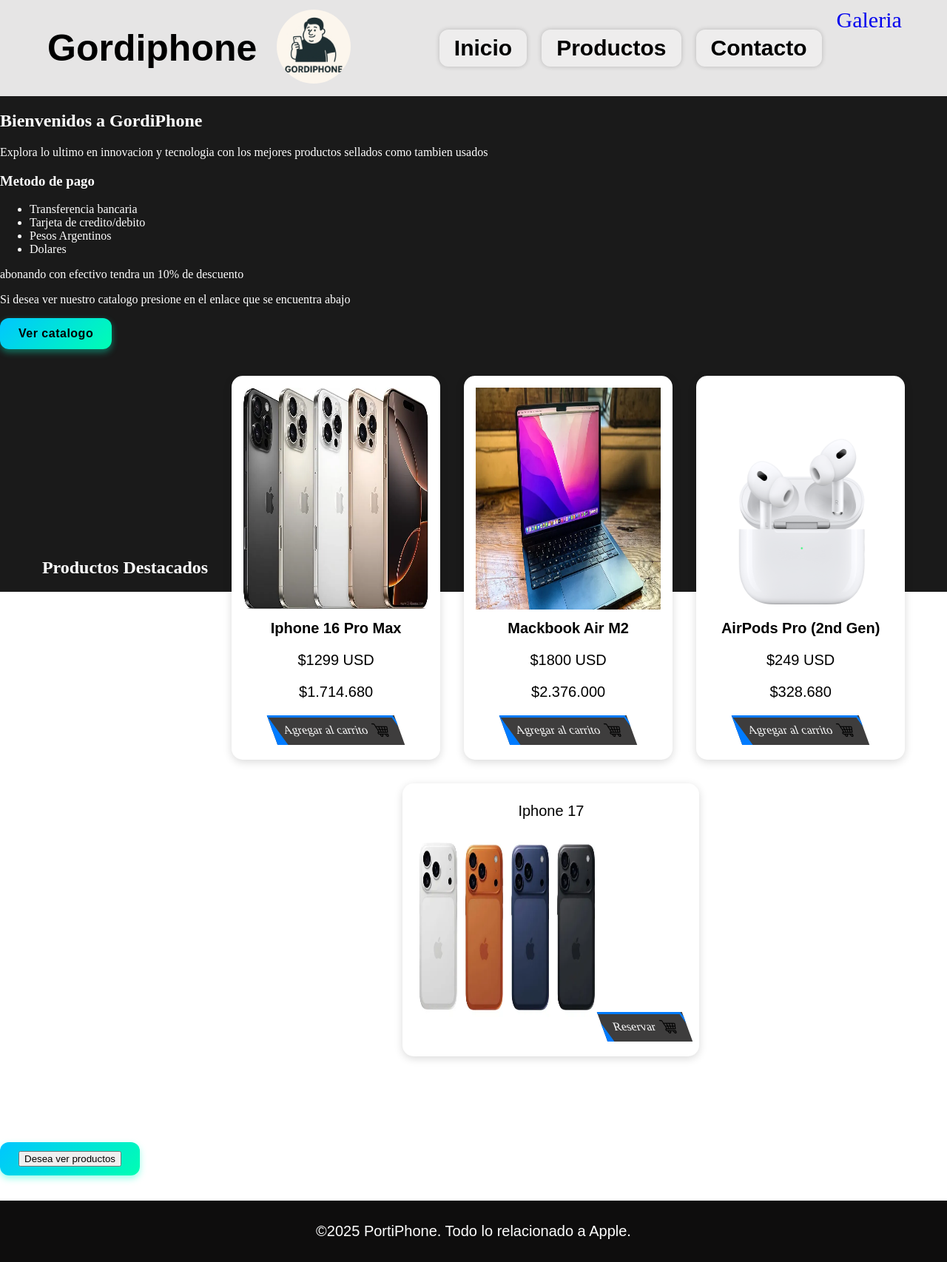
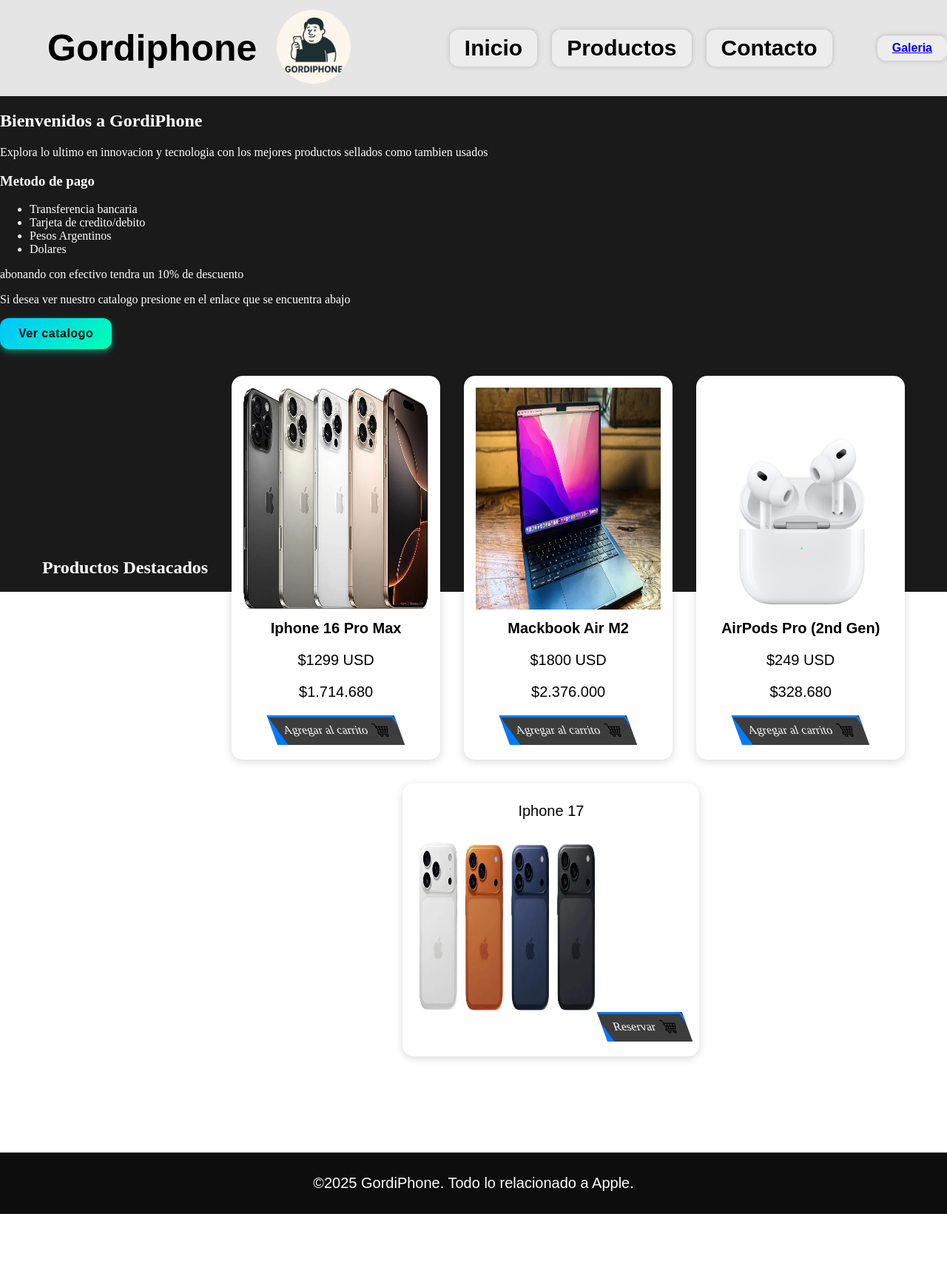
Before and after one commit to Lautaa18/GordiPhone, a PHP site: page / in a window 1280 px wide. Shown: the whole page at 74% size. After the commit the page ends 1641 px from the top, so only its background shows below. Run offline with PHP 8.4, Linux system fonts and the light colour scheme.

Commit message:
Corrijo error de ortagrafia

```diff
--- a/index.html
+++ b/index.html
@@ -20,6 +20,8 @@
         <a href="index.html"><p>Inicio</p></a>
         <a href="productos.html"><p>Productos</p></a>
         <a href="contacto.html"><p>Contacto</p></a>
+         </nav>
+         <nav class="galeria">
         <a href="galeriaProductos.html">Galeria</a>
     </nav>
 </header>
@@ -86,10 +88,9 @@
      <p><strong>Realizamos envios a todo el país</strong></p>
         <p>Envio gratis a partir de $500.000 (pesos)</p>
         <p class="Agregarcompra">
-            <a href="productos.html"class="btn">  <button id="prueba">Desea ver productos</button></a>
         </p>
 <footer class="footer">
-<p>©2025 PortiPhone. Todo lo relacionado a Apple.</p>
+<p>©2025 GordiPhone. Todo lo relacionado a Apple.</p>
 </footer>
 
 </body>
--- a/productos.html
+++ b/productos.html
@@ -133,7 +133,7 @@
         </aside>
     </main>
     <footer class="footer">
-        <p>©2025 PortiPhone. Todo lo relacionado a Apple. </p>
+        <p>©2025 GordiPhone. Todo lo relacionado a Apple. </p>
     </footer>
 </body>
 </html>
--- a/style/style3.css
+++ b/style/style3.css
@@ -233,3 +233,53 @@
   max-width: 600px;
   margin: 0 auto;
 }
+.galeria {
+  font-family: sans-serif;
+  font-weight: bold;
+  color: black;
+  border: 2px solid transparent;
+  border-radius: 12px;
+  padding: 6px 18px;
+  background-color: rgba(255, 255, 255, 0.3);
+  box-shadow: 0 0 6px rgba(0, 0, 0, 0.2);
+  transition: all 0.3s ease;
+  cursor: pointer;
+  text-decoration-color: #000;
+}
+.galeria {
+  text-decoration: none;
+}
+
+.galeria {
+  font-family: sans-serif;
+  font-weight: bold;
+  color: black;
+  border: 2px solid transparent;
+  border-radius: 12px;
+  padding: 6px 18px;
+  background-color: rgba(255, 255, 255, 0.3);
+  box-shadow: 0 0 6px rgba(0, 0, 0, 0.2);
+  transition: all 0.3s ease;
+  cursor: pointer;
+}
+
+.galeria :active {
+  border-color: #00bcd4;
+  background: linear-gradient(90deg, #00bcd4, #00e0ff);
+  color: white;
+  box-shadow: 0 0 15px rgba(0, 188, 212, 0.7);
+  transform: scale(1.1);
+  animation: glowPulse 1.2s infinite alternate;
+}
+
+.galeria :active {
+  transform: scale(0.95);
+  box-shadow: 0 0 5px rgba(0, 188, 212, 0.5);
+}
+
+
+@keyframes glowPulse {
+  0% { box-shadow: 0 0 5px rgba(0, 188, 212, 0.5); }
+  50% { box-shadow: 0 0 15px rgba(0, 188, 212, 0.8); }
+  100% { box-shadow: 0 0 5px rgba(0, 188, 212, 0.5); }
+}
```
